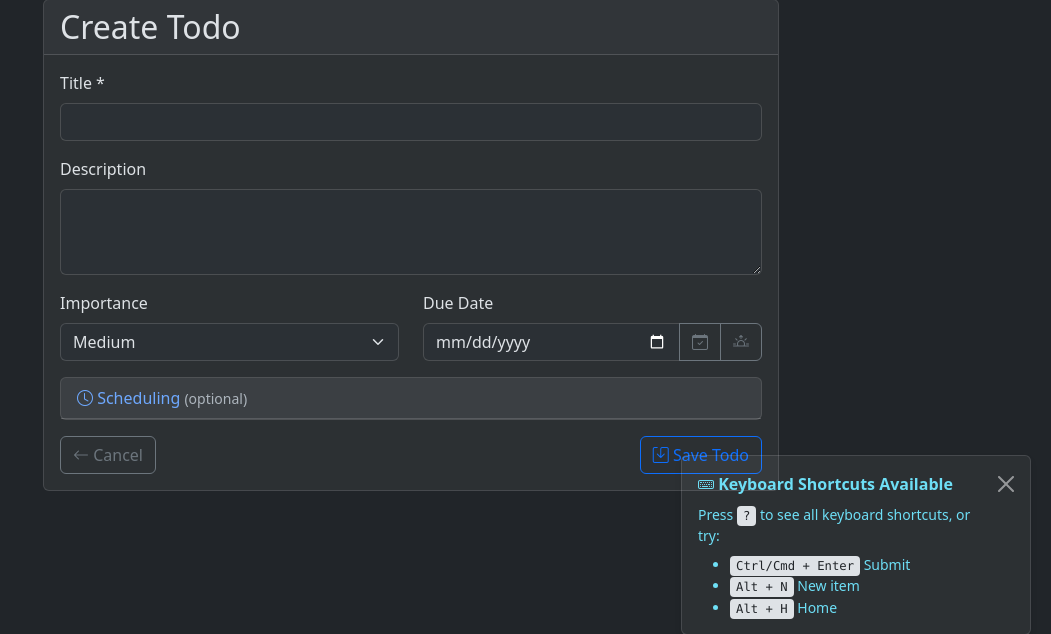
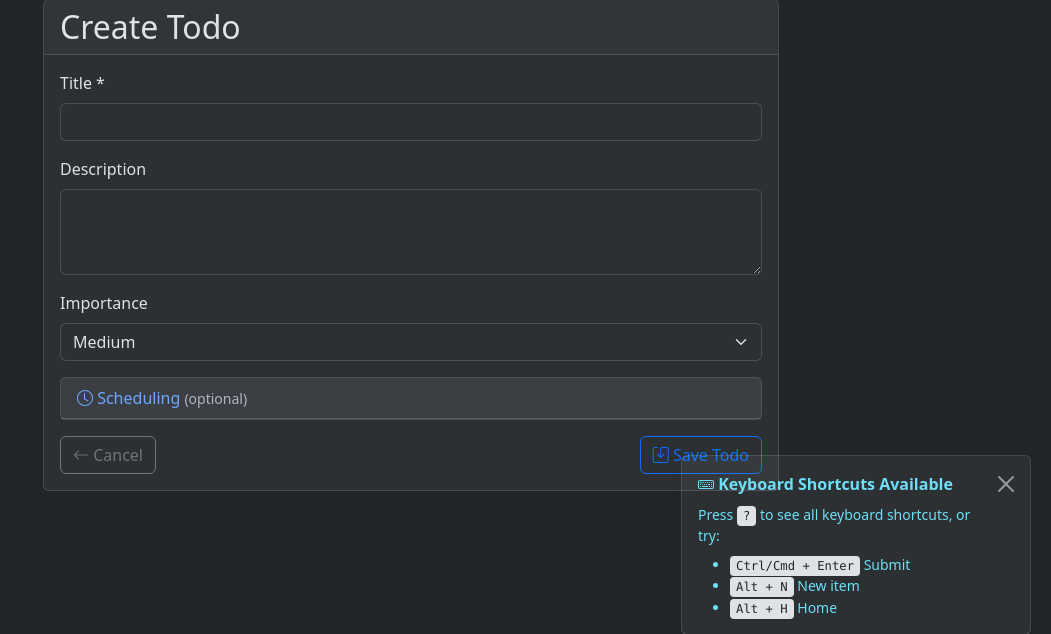
Before and after one commit to Zumgugger/Orbis, a Flask app: page /todos/create in a window 1280 px wide. Shown: the part 129-763 px from the top of the page, without its empty margins (229-1280 px from the left). Run offline with Flask 3, Linux system fonts and the light colour scheme; the visitor is signed in with stand-in values (Sample User, id 1); some libraries are stand-ins or nearby versions.

Commit message:
Remove visible due date field from todo form, keep as hidden (use scheduling section instead)

```diff
--- a/templates/todos/form.html
+++ b/templates/todos/form.html
@@ -29,8 +29,7 @@
                         <textarea class="form-control" id="description" name="description" rows="3">{{ todo.description if todo else '' }}</textarea>
                     </div>
 
-                    <div class="row">
-                        <div class="col-md-6 mb-3">
+                    <div class="mb-3">
                         <label for="priority" class="form-label">Importance</label>
                         <select class="form-select" id="priority" name="priority">
                             <option value="low" {% if todo and todo.priority == 'low' %}selected{% endif %}>Low</option>
@@ -40,23 +39,10 @@
                     </div>
 
                     {% if show_due_date %}
-                        <div class="col-md-6 mb-3">
-                            <label for="due_date" class="form-label">Due Date</label>
-                            <div class="input-group">
-                                <input type="date" class="form-control" id="due_date" name="due_date"
-                                       value="{{ todo.due_date if todo and todo.due_date else preset_due_date }}">
-                                <button class="btn btn-outline-secondary" id="btnDueToday" type="button" title="Set to today">
-                                    <i class="bi bi-calendar-check"></i>
-                                </button>
-                                <button class="btn btn-outline-secondary" id="btnDueTomorrow" type="button" title="Set to tomorrow">
-                                    <i class="bi bi-sunrise"></i>
-                                </button>
-                            </div>
-                        </div>
+                    <input type="hidden" id="due_date" name="due_date" value="{{ preset_due_date }}">
                     {% else %}
                     <input type="hidden" id="due_date" name="due_date" value="{{ preset_due_date }}">
                     {% endif %}
-                    </div>
 
                     <!-- Scheduling Section -->
                     <div class="card mb-3">
```
Lines whose indentation alone changed are shown as unchanged.
